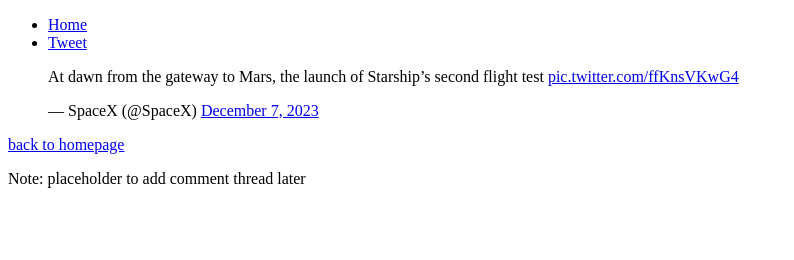
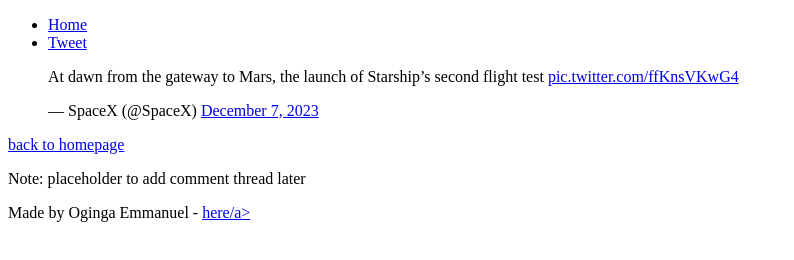
Before and after one commit to EmmanuelCrafts/My_First_Portfolio, a plain HTML site: page html_basic/tweets.html in a window 1280 px wide. Shown: the whole page, without its empty margins (0-794 px from the left). Drawn offline with Linux system fonts and the light colour scheme.

Commit message:
added a footer

```diff
--- a/html_basic/tweets.html
+++ b/html_basic/tweets.html
@@ -23,5 +23,8 @@
       <p> <p>Note: placeholder to add comment thread later</p></p>
     </aside>
   </main>
+  <footer>
+    <p>Made by Oginga Emmanuel - <a href="https://www.linkedin.com/in/emmanuel-oginga-ab1ba9352/" target="blank">here/a></p>
+  </footer>
 </body>
 </html>
```
Also changed, not shown: html_basic/index.html (+1 -1 lines).
